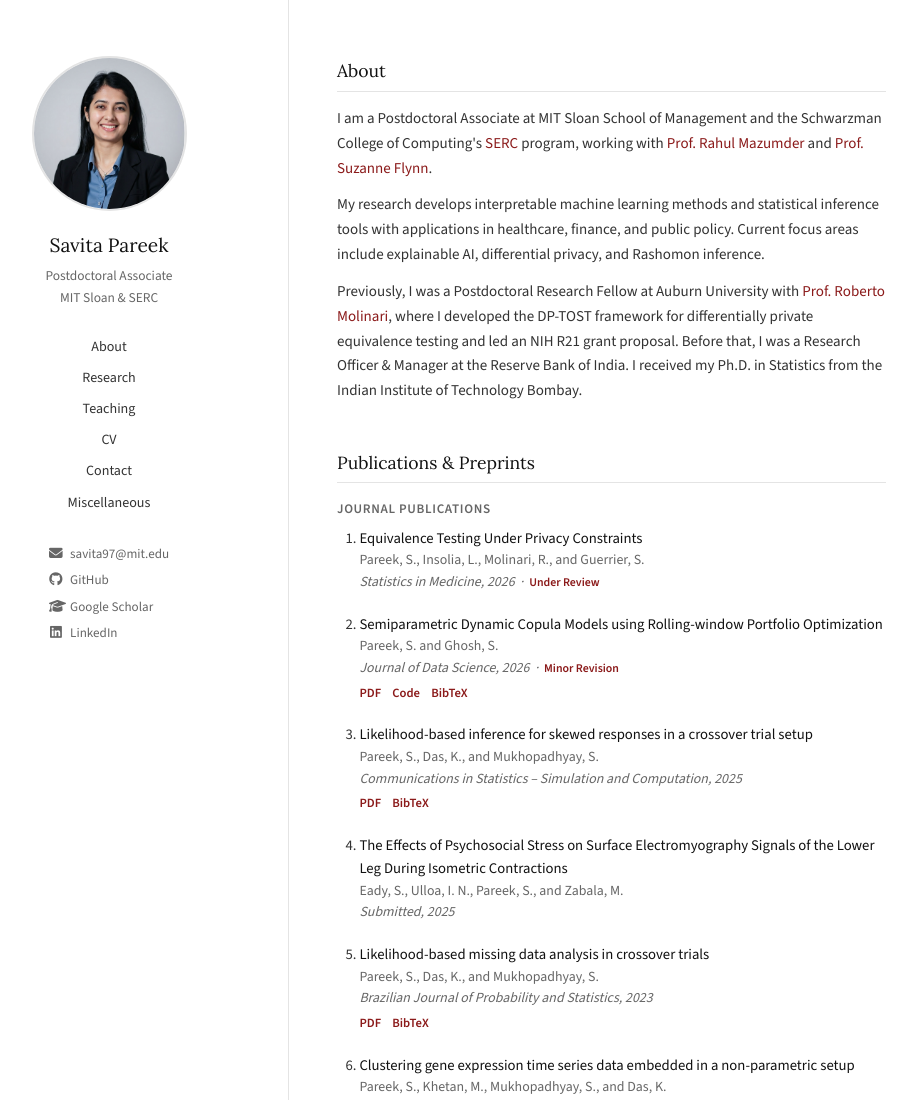
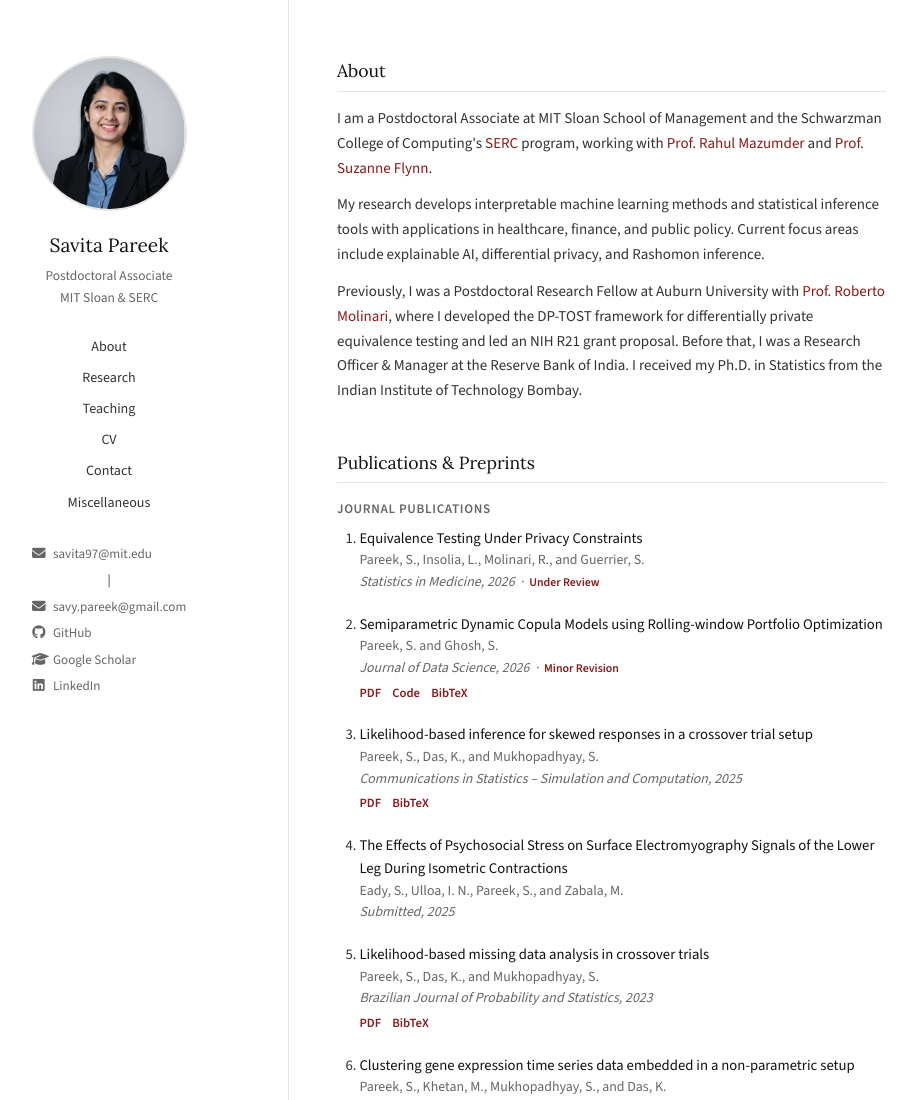
Before and after one commit to savitapareek/savitapareek.github.io, a plain HTML site: page index.html in a window 1280 px wide. Shown: the top 1100 px of the page, without its empty margins (200-1116 px from the left). Drawn offline with nearby package versions, Linux system fonts and the light colour scheme.

Commit message:
Update index.html

```diff
--- a/index.html
+++ b/index.html
@@ -209,7 +209,8 @@
       <a href="#misc">Miscellaneous</a>
     </nav>
 <div class="sidebar-links">
-      <a href="mailto:savita97@mit.edu"><i class="fas fa-envelope"></i> savita97@mit.edu</a>
+      <a href="mailto:savita97@mit.edu"><i class="fas fa-envelope"></i> savita97@mit.edu</a> |
+<a href="mailto:savy.pareek@gmail.com"><i class="fas fa-envelope"></i> savy.pareek@gmail.com</a>
       <a href="https://github.com/savitapareek" target="_blank"><i class="fab fa-github"></i> GitHub</a>
       <a href="https://scholar.google.com/citations?user=ZjPN4DAAAAAJ&hl=en" target="_blank"><i class="fas fa-graduation-cap"></i> Google Scholar</a>
       <a href="https://www.linkedin.com/in/savita-pareek-4ab783191" target="_blank"><i class="fab fa-linkedin"></i> LinkedIn</a>
```
